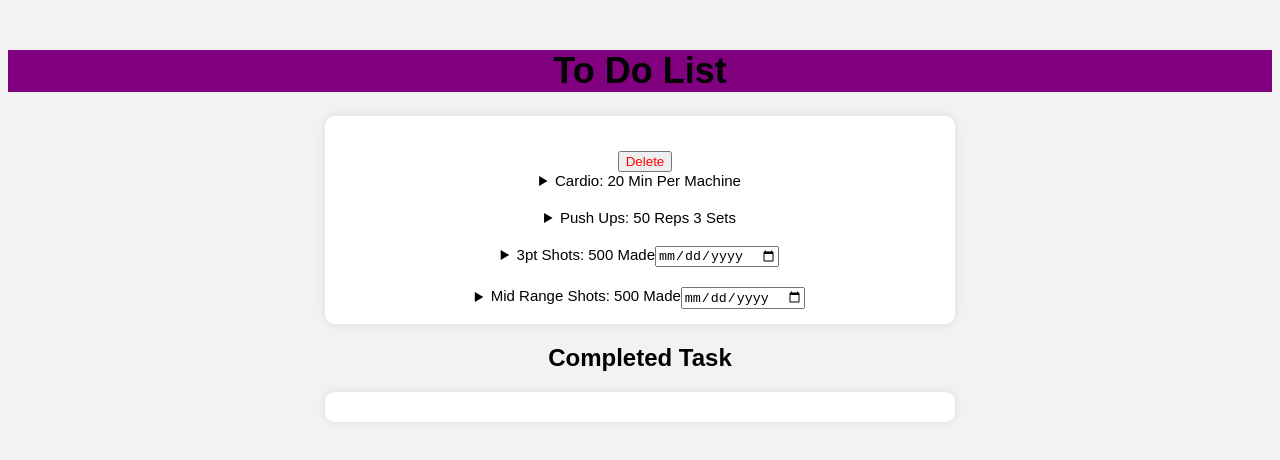
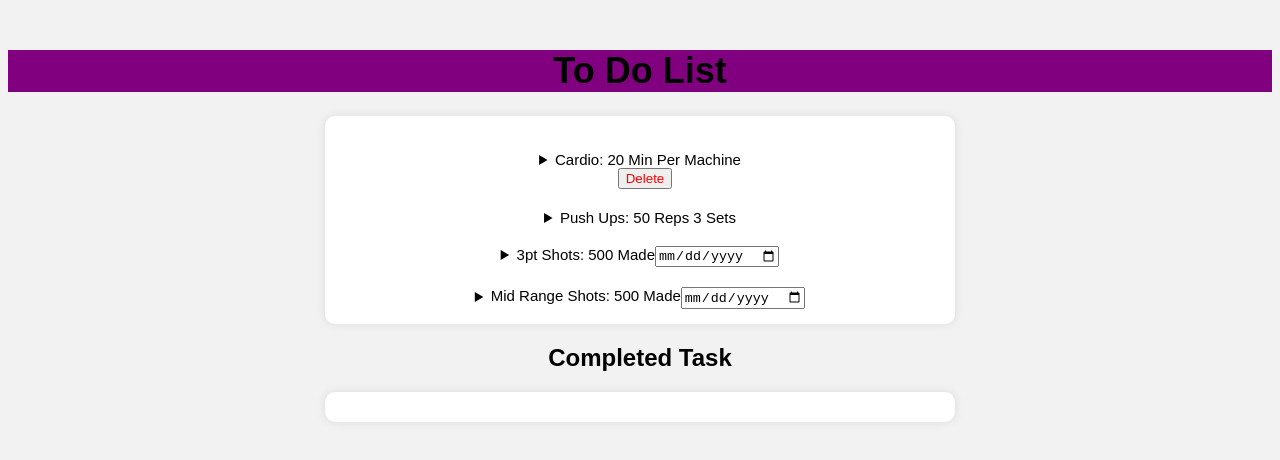
Before and after one commit to DaveP223/DaveP223.github.io, a plain HTML site: page index.html in a window 1280 px wide. Drawn offline with Linux system fonts and the light colour scheme.

Commit message:
Update index.html

```diff
--- a/index.html
+++ b/index.html
@@ -12,7 +12,7 @@
 <body>
 <ul>
 
-    <li id="cardioTask"><button class="deleteButton" onclick="deleteSubtask(this)">Delete</button>
+    <li id="cardioTask">
         <details>
             <summary>Cardio: 20 Min Per Machine</summary>
             <select class="priority-dropdown" onchange="setPriorityColor(this)">
@@ -38,7 +38,7 @@
                 <button class="deleteButton" onclick="deleteSubtask(this)">Delete</button>
             </ul>
         </details>
-
+<button class="deleteButton" onclick="deleteSubtask(this)">Delete</button>
     </li>
     <li id="pushupsTask">
         <details>
```
